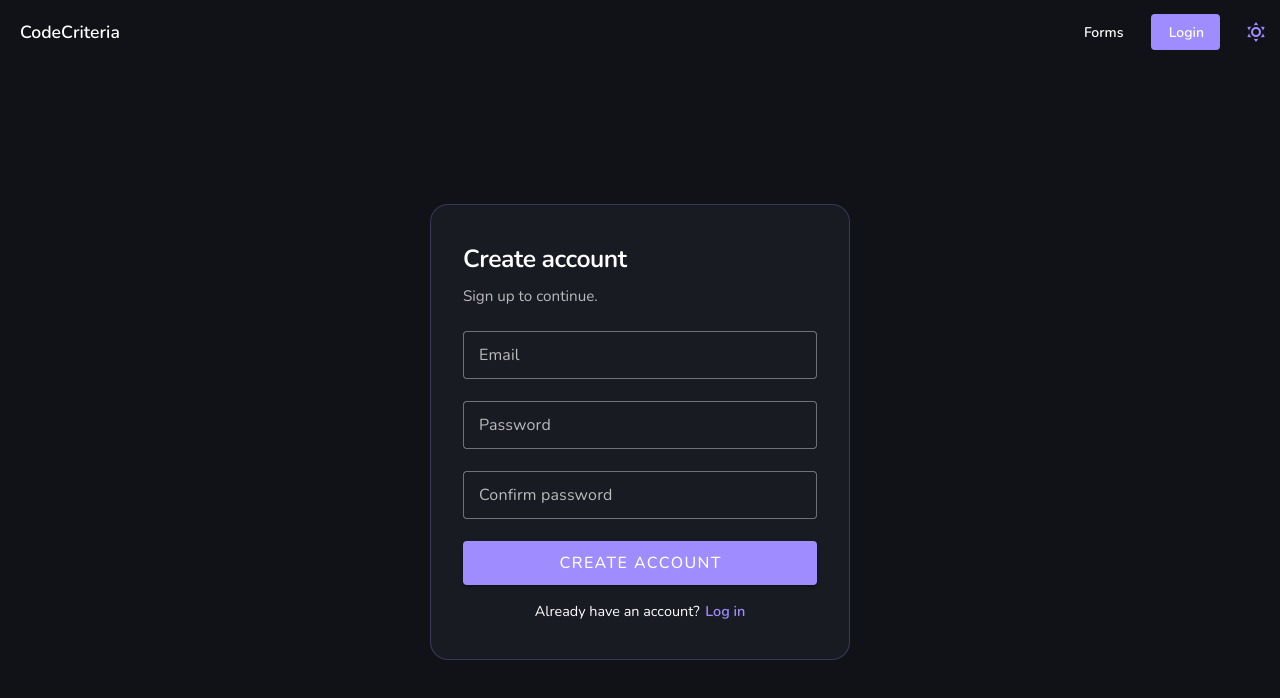
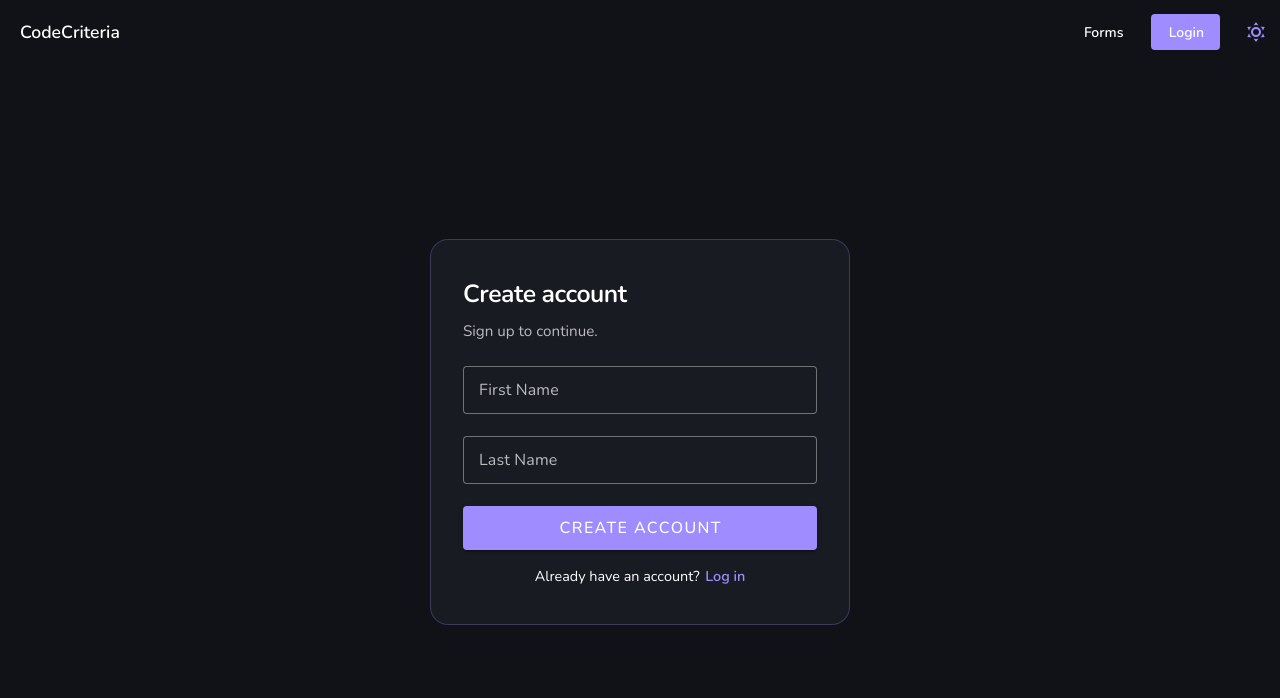
Before and after one commit to Cheesie11/UI, a Vue app: page /register in a window 1280 px wide. Shown: the top 698 px of the page. Built offline with nearby package versions, Linux system fonts and the light colour scheme.

Commit message:
connection with backend

```diff
--- a/package.json
+++ b/package.json
@@ -10,9 +10,10 @@
   },
   "dependencies": {
     "@mdi/font": "^7.4.47",
+    "axios": "^1.13.2",
     "vue": "^3.5.24",
-    "vuetify": "^3.11.4",
-    "vue-router": "^4.4.5"
+    "vue-router": "^4.4.5",
+    "vuetify": "^3.11.4"
   },
   "devDependencies": {
     "@vitejs/plugin-vue": "^6.0.1",
--- /dev/null
+++ b/src/api/auth.js
@@ -0,0 +1,9 @@
+import api from './index';
+
+export const login = (firstname, lastname) => {
+  return api.post('/api/auth/login', { firstname, lastname });
+};
+
+export const register = (firstname, lastname) => {
+  return api.post('/api/auth/register', { firstname, lastname });
+};
--- /dev/null
+++ b/src/api/index.js
@@ -0,0 +1,7 @@
+import axios from 'axios';
+
+const api = axios.create({
+  baseURL: 'http://localhost:8080',
+});
+
+export default api;
--- a/src/components/Dialog.vue
+++ b/src/components/Dialog.vue
@@ -16,7 +16,7 @@
       </v-card-title>
 
       <v-card-text class="card-body">
-        <v-text-field v-model="title" label="Session title" placeholder="Trial IPA" :error="!!titleError"
+        <v-text-field v-model="title" label="Session title" :error="!!titleError"
           :error-messages="titleError" @update:model-value="titleError = ''" autofocus variant="outlined"
           hide-details />
 
--- a/src/views/HomeView.vue
+++ b/src/views/HomeView.vue
@@ -6,22 +6,35 @@
 </template>
 
 <script setup>
-import { ref } from "vue";
+import { ref, onMounted } from "vue";
+import api from "../api/index.js";
 import NewSession from "../components/NewSession.vue";
 import FormList from "../components/FormList.vue";
 
 const forms = ref([]);
 
-const addForm = ({ title, options }) => {
-  forms.value = [
-    {
-      id: crypto.randomUUID ? crypto.randomUUID() : Date.now(),
-      title,
-      options,
-      createdAt: new Date().toISOString(),
-    },
-    ...forms.value,
-  ];
+onMounted(async () => {
+  try {
+    const response = await api.get("/api/persons");
+    forms.value = response.data;
+  } catch (error) {
+    console.error("Error fetching persons:", error);
+  }
+});
+
+const addForm = async ({ title, options }) => {
+  try {
+    const newPerson = {
+      firstname: options.firstname,
+      lastname: options.lastname,
+      subject: title,
+      date: new Date().toISOString().split('T')[0],
+    };
+    const response = await api.post("/api/persons", newPerson);
+    forms.value = [response.data, ...forms.value];
+  } catch (error) {
+    console.error("Error creating person:", error);
+  }
 };
 </script>
 
--- a/src/views/LoginView.vue
+++ b/src/views/LoginView.vue
@@ -7,11 +7,11 @@
       </header>
 
       <v-form ref="formRef" fast-fail @submit.prevent="handleSubmit">
-        <v-text-field v-model="credentials.email" label="Email" type="email" variant="outlined" density="comfortable"
-          :rules="[rules.required, rules.email]" />
+        <v-text-field v-model="credentials.firstname" label="First Name" variant="outlined" density="comfortable"
+          :rules="[rules.required]" />
 
-        <v-text-field v-model="credentials.password" label="Password" type="password" variant="outlined"
-          density="comfortable" :rules="[rules.required, rules.min]" />
+        <v-text-field v-model="credentials.lastname" label="Last Name" variant="outlined"
+          density="comfortable" :rules="[rules.required]" />
 
         <div class="register-hint">
           <span>No account?</span>
@@ -32,22 +32,20 @@
 
 <script setup>
 import { reactive, ref } from "vue";
-import { RouterLink } from "vue-router";
+import { RouterLink, useRouter } from "vue-router";
+import { login } from "../api/auth";
 
+const router = useRouter();
 const formRef = ref(null);
 const loading = ref(false);
 const banner = ref("");
 const credentials = reactive({
-  email: "",
-  password: "",
+  firstname: "",
+  lastname: "",
 });
 
 const rules = {
   required: (value) => !!value || "Required",
-  email: (value) =>
-    /^\w+([.-]?\w+)*@\w+([.-]?\w+)*(\.\w{2,3})+$/.test(value) ||
-    "Enter a valid email",
-  min: (value) => (value?.length ?? 0) >= 8 || "Use at least 8 characters",
 };
 
 const handleSubmit = async () => {
@@ -56,11 +54,15 @@ const handleSubmit = async () => {
   if (!valid) return;
 
   loading.value = true;
-  banner.value = "";
-  setTimeout(() => {
+
+  try {
+    await login(credentials.firstname, credentials.lastname);
+    banner.value = "Login successful!";
+    router.push("/");
+  } catch (error) {
+    banner.value = "Login failed";
     loading.value = false;
-    banner.value = "Demo login complete. Wire this up to your API next.";
-  }, 900);
+  }
 };
 </script>
 
--- a/src/views/RegisterView.vue
+++ b/src/views/RegisterView.vue
@@ -7,14 +7,11 @@
       </header>
 
       <v-form ref="formRef" fast-fail @submit.prevent="handleSubmit">
-        <v-text-field v-model="email" label="Email" type="email" variant="outlined" density="comfortable"
-          :rules="[rules.required, rules.email]" autocomplete="email" />
+        <v-text-field v-model="firstname" label="First Name" variant="outlined" density="comfortable"
+          :rules="[rules.required]" />
 
-        <v-text-field v-model="password" label="Password" type="password" variant="outlined" density="comfortable"
-          :rules="[rules.required, rules.min]" autocomplete="new-password" />
-
-        <v-text-field v-model="confirmPassword" label="Confirm password" type="password" variant="outlined"
-          density="comfortable" :rules="[rules.required, rules.match]" autocomplete="new-password" />
+        <v-text-field v-model="lastname" label="Last Name" variant="outlined" density="comfortable"
+          :rules="[rules.required]" />
 
         <v-btn color="primary" size="large" type="submit" block :loading="loading">
           Create account
@@ -35,23 +32,19 @@
 
 <script setup>
 import { ref } from "vue";
-import { RouterLink } from "vue-router";
+import { RouterLink, useRouter } from "vue-router";
+import { register } from "../api/auth";
 
+const router = useRouter();
 const formRef = ref(null);
 const loading = ref(false);
 const banner = ref("");
 
-const email = ref("");
-const password = ref("");
-const confirmPassword = ref("");
+const firstname = ref("");
+const lastname = ref("");
 
 const rules = {
   required: (v) => !!v || "Required",
-  email: (v) =>
-    /^\w+([.-]?\w+)*@\w+([.-]?\w+)*(\.\w{2,3})+$/.test(v) ||
-    "Enter a valid email",
-  min: (v) => (v?.length ?? 0) >= 8 || "Use at least 8 characters",
-  match: (v) => v === password.value || "Passwords do not match",
 };
 
 const handleSubmit = async () => {
@@ -61,12 +54,17 @@ const handleSubmit = async () => {
   if (!valid) return;
 
   loading.value = true;
-  banner.value = "";
 
-  setTimeout(() => {
+  try {
+    await register(firstname.value, lastname.value);
+    banner.value = "Account created successfully!";
+    setTimeout(() => {
+      router.push("/login");
+    }, 1000);
+  } catch (error) {
+    banner.value = "Registration failed";
     loading.value = false;
-    banner.value = "Account created (demo). Hook this up to your API next.";
-  }, 900);
+  }
 };
 </script>
 
```
Also changed, not shown: 1 other file (tests, documents, lock files or other folders).
